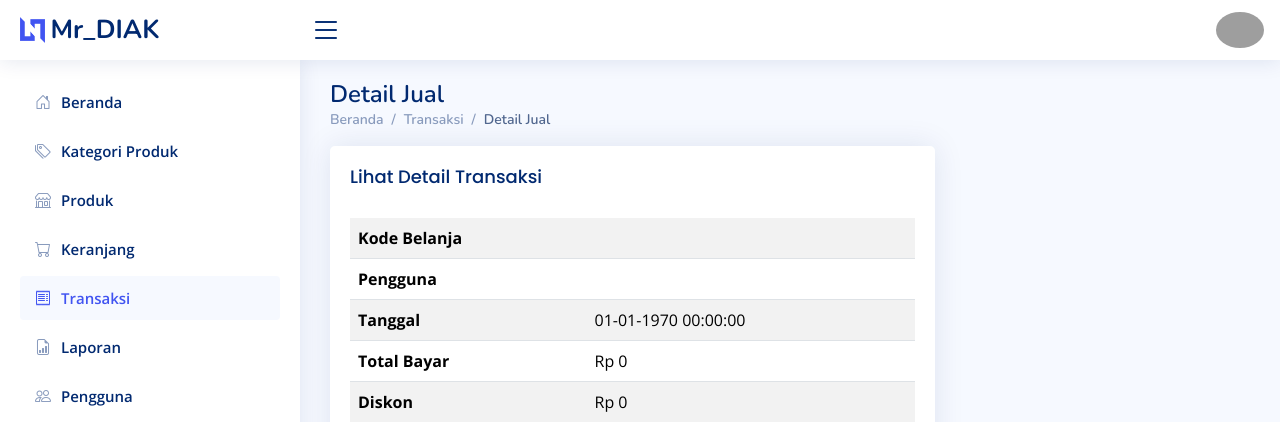
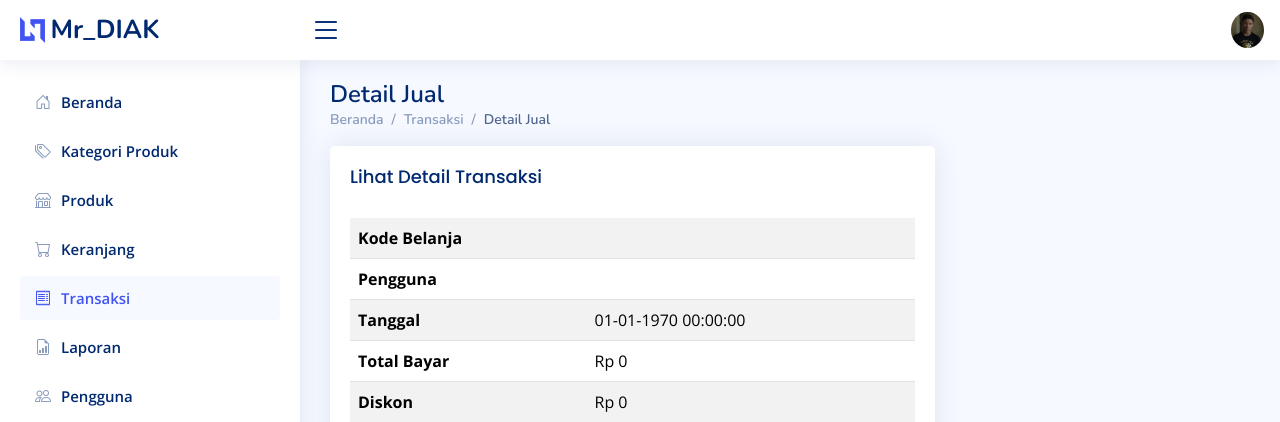
Before and after one commit to Diva2912/Mr_DIAK, a PHP site: page /Mr_DIAK/admin/detail_jual.php?id=1 in a window 1280 px wide. Shown: the top 422 px of the page. Run offline with PHP 8.4, Linux system fonts and the light colour scheme; the visitor is signed in with stand-in values (Sample User, id 1); data that the repository does not hold is empty; some libraries are stand-ins or nearby versions; grey boxes are pictures that could not be loaded.

Commit message:
update profile di detail_produk.php

```diff
--- a/admin/detail_jual.php
+++ b/admin/detail_jual.php
@@ -69,7 +69,7 @@ if (!isset($_SESSION["status"]) || $_SESSION["status"] !== "admin") {
                 <li class="nav-item dropdown pe-3">
 
                     <a class="nav-link nav-profile d-flex align-items-center pe-0" href="#" data-bs-toggle="dropdown">
-                        <img src="assets/img/user.jpg" alt="Profile" class="rounded-circle">
+                        <img src="http://localhost/Mr_DIAK/admin/assets/img/Diva.jpg" alt="Profile" class="rounded-circle">
                     </a><!-- End Profile Iamge Icon -->
 
                     <ul class="dropdown-menu dropdown-menu-end dropdown-menu-arrow profile">
```
